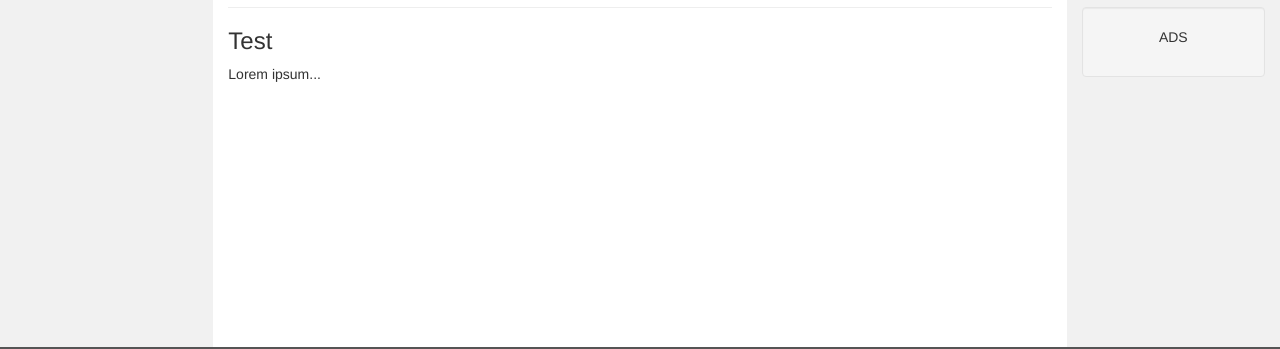
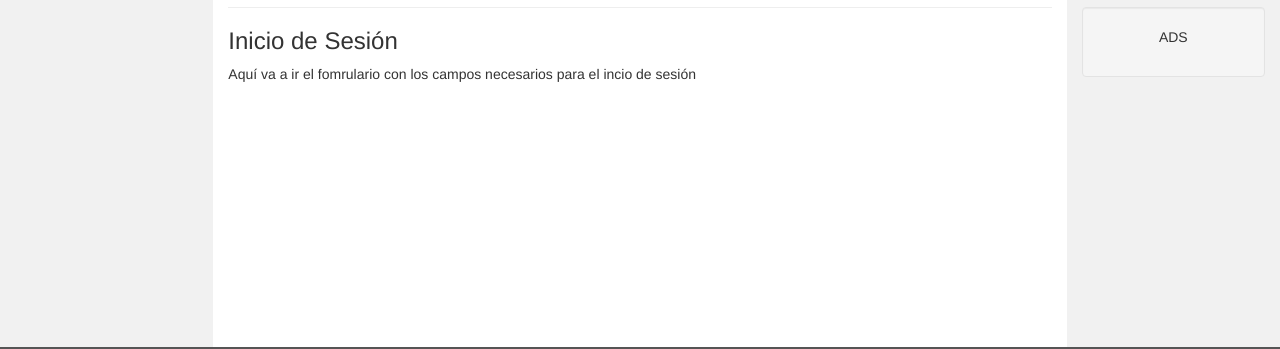
Before and after one commit to INMEGEN/nutria, a plain HTML site: page doc/codigos_html/Index.html in a window 1280 px wide. Shown: the part 155-504 px from the top of the page. Drawn offline with nearby package versions, Linux system fonts and the light colour scheme; files whose address does not match are found by name.

Commit message:
Update Index.html

```diff
--- a/doc/codigos_html/Index.html
+++ b/doc/codigos_html/Index.html
@@ -88,8 +88,8 @@
       <h1 style="text-align:center;">Nutria</h1>
       <p>Vas a poder llevar un control de tu alimentación. :)</p>
       <hr>
-      <h3>Test</h3>
-      <p>Lorem ipsum...</p>
+      <h3>Inicio de Sesión</h3>
+      <p>Aquí va a ir el fomrulario con los campos necesarios para el incio de sesión</p>
     </div>
     <div class="col-sm-2 sidenav">
       <div class="well">
```
